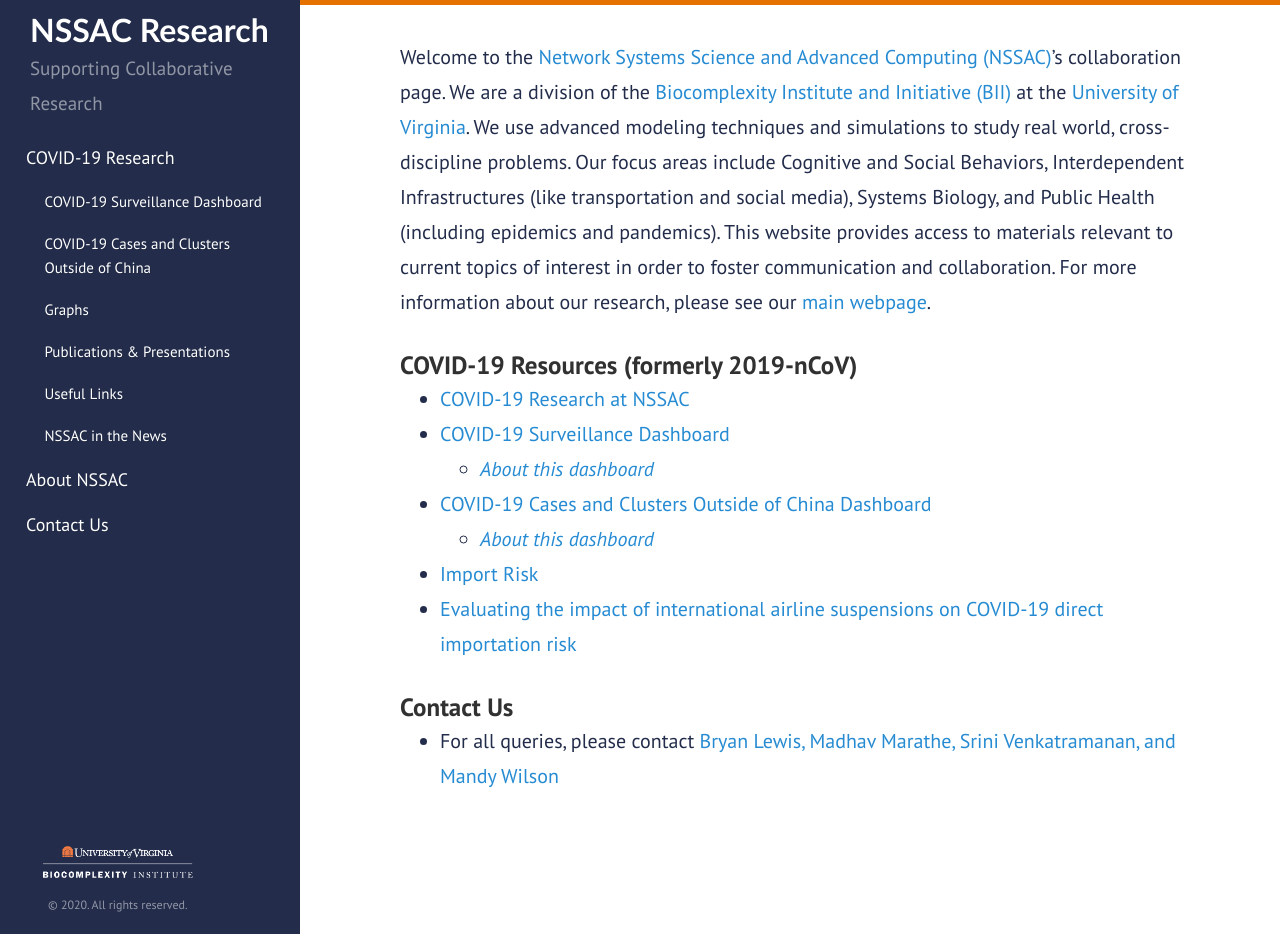
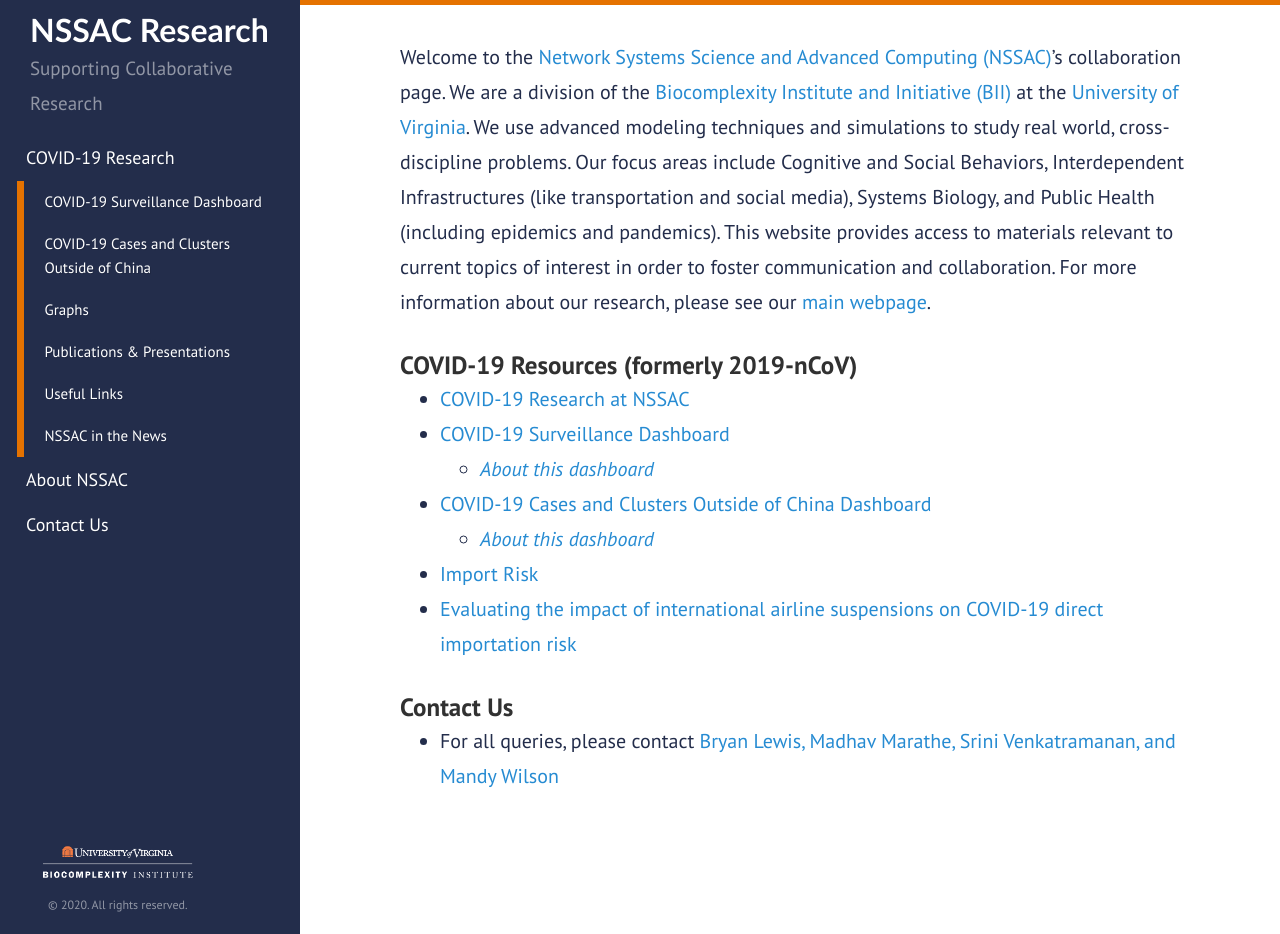
Before and after one commit to mehta-gaurav/mehta-gaurav.github.io, a Jekyll site: the page built from index.md, in a window 1280 px wide and 934 px high. Built offline with Jekyll 4.4.1, drawn with Linux system fonts in a browser that asks for light colours.

Commit message:
Update layout.css

```diff
--- a/public/css/layout.css
+++ b/public/css/layout.css
@@ -45,19 +45,10 @@
 
 }
 
-.sub-menu .active {
-    color: white !important;
-    background-color: #000033 !important;
-    border-left: 7px solid #E57200 !important;
-    padding-left: 13px !important;
-
-}
-
 .active {
     color: white !important;
     background-color: #000033 !important;
     border-left: 7px solid #E57200 !important;
-
 }
 
  #menu input[type="checkbox"],
@@ -223,6 +214,8 @@
         z-index: 3000;
 /*         border-bottom: 0.4px groove rgba(255,255,255,.5); */
         font-size: 15px;
+         border-left: 7px solid #E57200 !important;
+         padding-left: 13px !important;
     }
 
       #menu .sub-menu1 {
```
